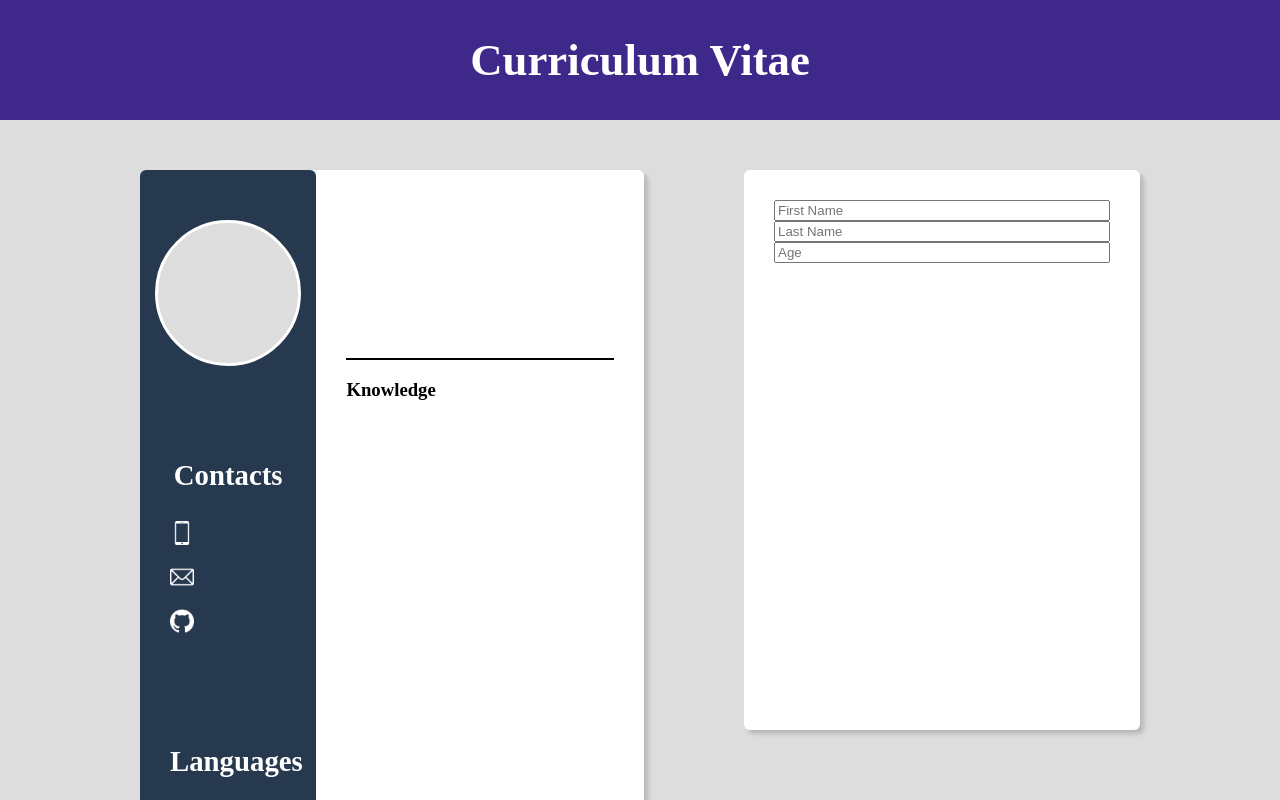
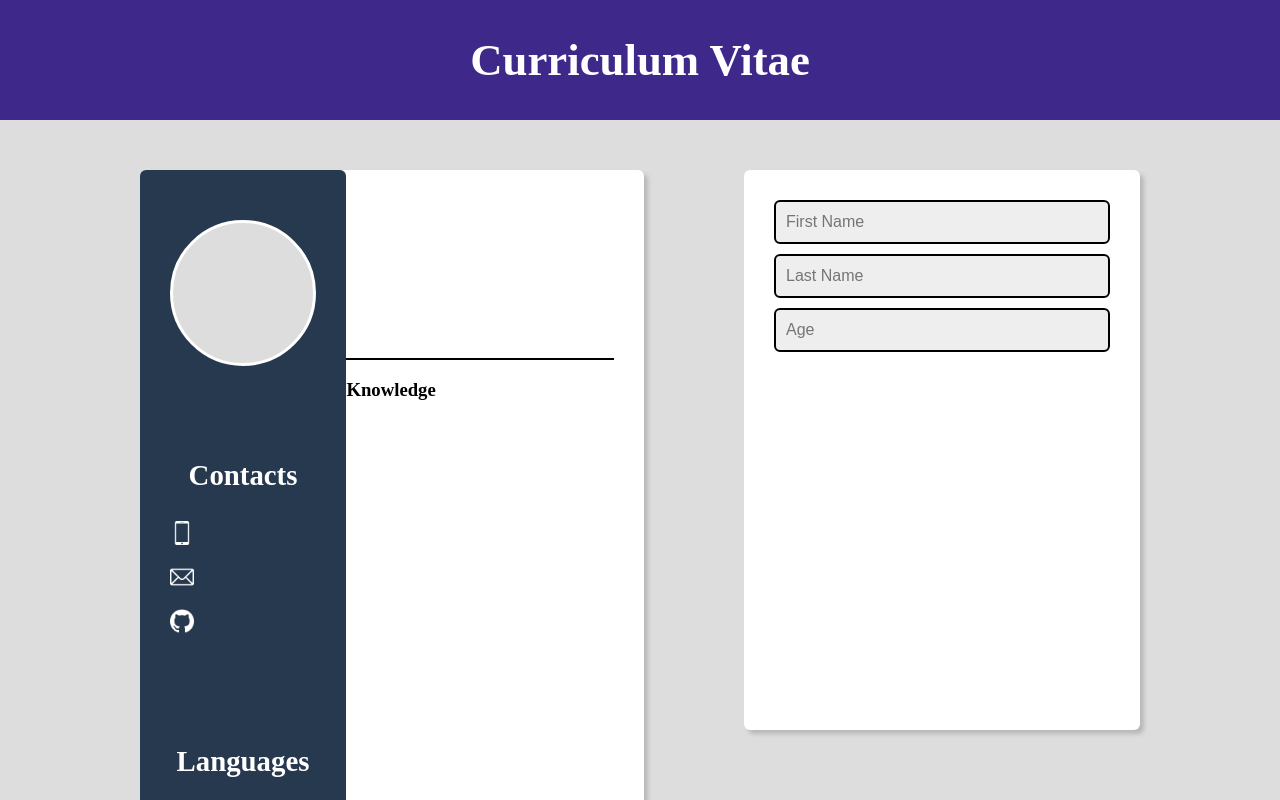
Before and after one commit to pequito193/cv-project, a React (Create React App) app: page / in a window 1280 px wide. Shown: the top 800 px of the page. Built offline with nearby package versions, Linux system fonts and the light colour scheme.

Commit message:
Add styling

```diff
--- a/src/components/Editor.jsx
+++ b/src/components/Editor.jsx
@@ -10,9 +10,9 @@ class Editor extends Component {
         return (
             <React.Fragment>
                 <div className="editor-wrapper">
-                    <input type="text" placeholder="First Name" />
-                    <input type="text" placeholder="Last Name" />
-                    <input type="number" placeholder="Age" />
+                    <input className="input" type="text" placeholder="First Name" />
+                    <input className="input" type="text" placeholder="Last Name" />
+                    <input className="input" type="number" placeholder="Age" />
                 </div>
             </React.Fragment>
         );
--- a/src/styles/Editor.css
+++ b/src/styles/Editor.css
@@ -1,6 +1,7 @@
 .editor-wrapper {
     display: flex;
     flex-direction: column;
+    gap: 10px;
     height: 500px;
     width: 30vw;
     padding: 30px;
@@ -8,3 +9,29 @@
     box-shadow: 4px 4px 4px rgb(184, 184, 184);
     background-color: rgb(255, 255, 255);
 }
+
+.input {
+    border: 2px solid black;
+    border-radius: 6px;
+    height: 40px;
+    padding: 0 10px;
+    font-size: 1rem;
+    background-color: #eee;
+    cursor: pointer;
+}
+
+.input:focus {
+    background-color: #ddd;
+}
+
+/* Chrome, Safari, Edge, Opera */
+.input::-webkit-outer-spin-button,
+.input::-webkit-inner-spin-button {
+  -webkit-appearance: none;
+  margin: 0;
+}
+
+/* Firefox */
+.input[type=number] {
+  -moz-appearance: textfield;
+}
--- a/src/styles/Info.css
+++ b/src/styles/Info.css
@@ -17,6 +17,7 @@
     flex-direction: column;
     align-items: center;
     gap: 8vh;
+    min-width: fit-content;
 }
 
 .face-photo {
@@ -51,6 +52,7 @@
     display: grid;
     grid-template-rows: 20% 80%;
     padding: 30px;
+    min-width: fit-content;
 }
 
 .name-and-title {
```
